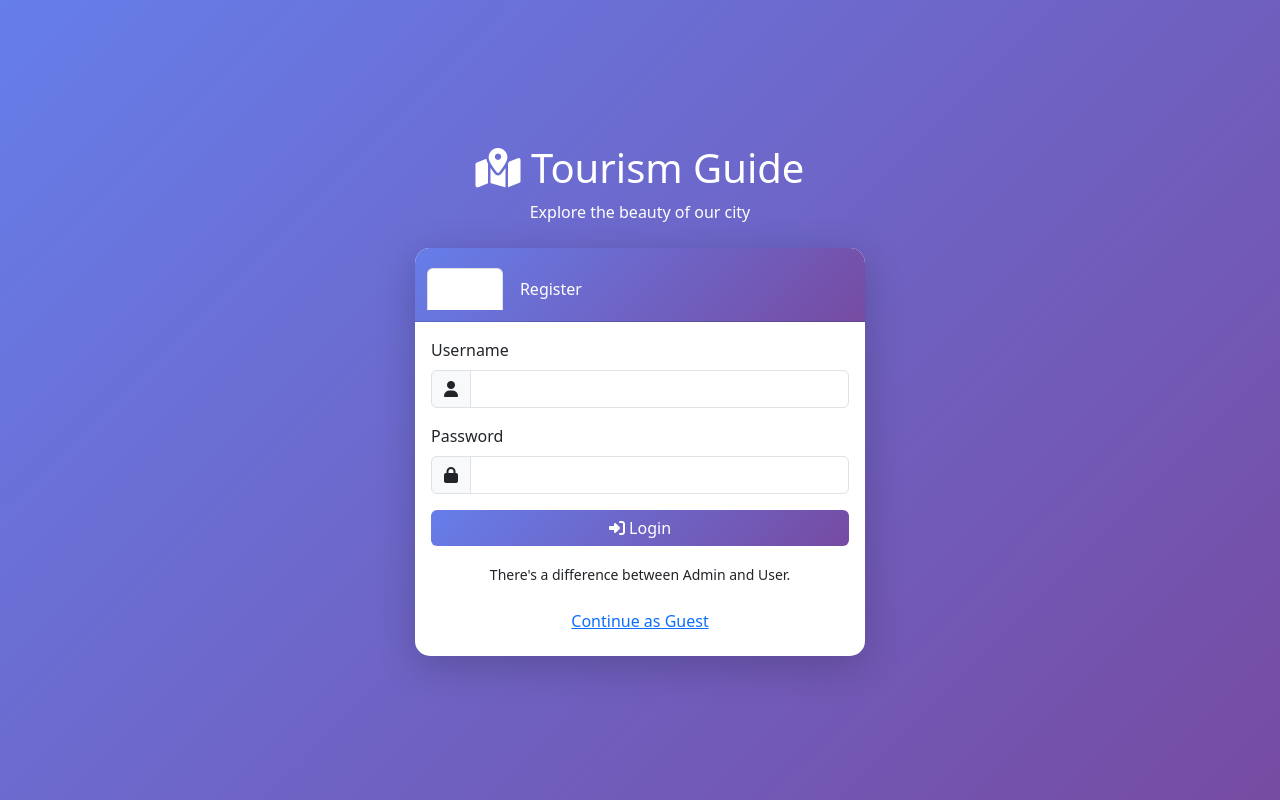
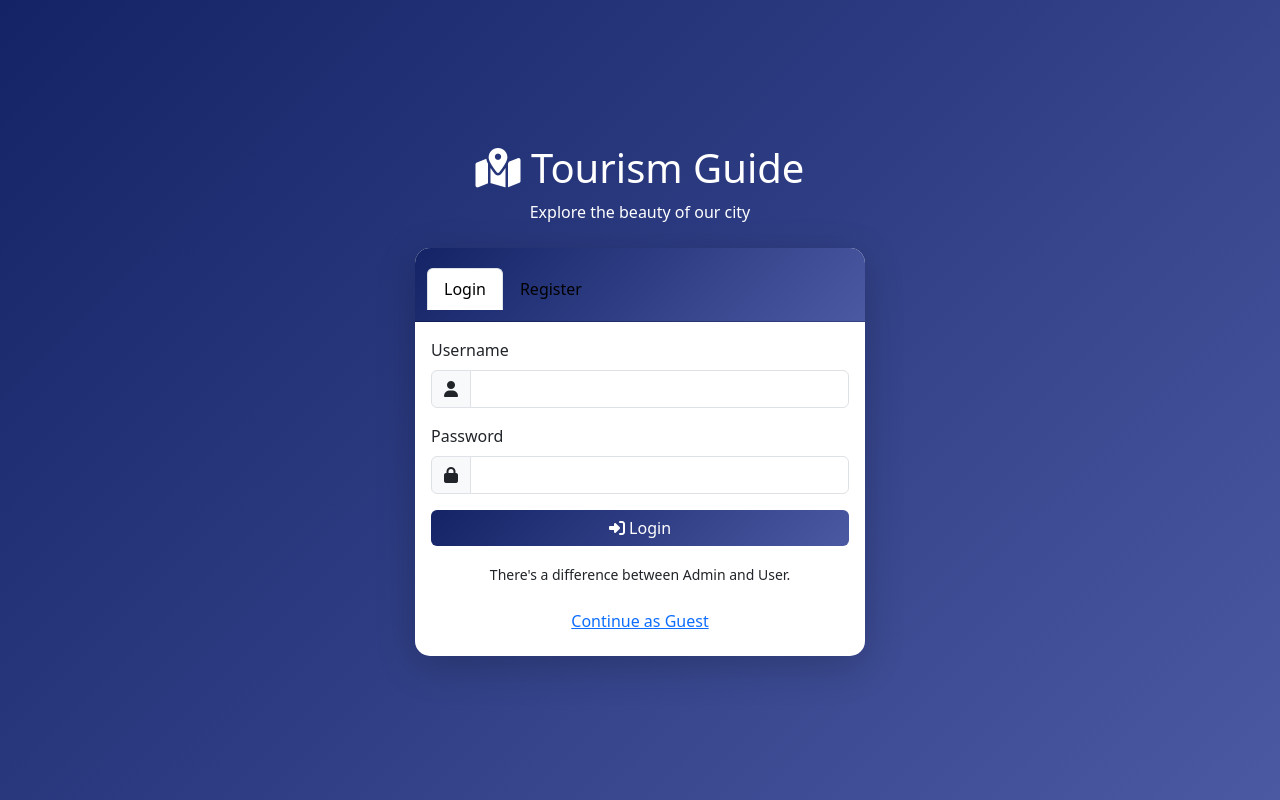
Before and after one commit to H1n2zo/tourism_guide, a PHP site: page /tourism_guide/login.php in a window 1280 px wide. Run offline with PHP 8.4, Linux system fonts and the light colour scheme.

Commit message:
I changed some colors

```diff
--- a/admin/add_destination.php
+++ b/admin/add_destination.php
@@ -164,7 +164,7 @@ if ($edit_mode) {
     <style>
         .sidebar {
             min-height: 100vh;
-            background: linear-gradient(135deg, #667eea 0%, #764ba2 100%);
+            background: linear-gradient(135deg, #2e50e8ff 0%, #8017e8ff 100%);
             color: white;
             position: fixed;
             width: 250px;
--- a/admin/categories.php
+++ b/admin/categories.php
@@ -79,7 +79,7 @@ $icon_options = [
     <style>
         .sidebar {
             min-height: 100vh;
-            background: linear-gradient(135deg, #667eea 0%, #764ba2 100%);
+            background: linear-gradient(135deg, #2e50e8ff 0%, #8017e8ff 100%);
             color: white;
             position: fixed;
             width: 250px;
--- a/admin/dashboard.php
+++ b/admin/dashboard.php
@@ -28,7 +28,7 @@ $recent_destinations = $conn->query("SELECT d.*, c.name as category_name
     <style>
         .sidebar {
             min-height: 100vh;
-            background: linear-gradient(135deg, #667eea 0%, #764ba2 100%);
+            background: linear-gradient(135deg, #2e50e8ff 0%, #8017e8ff 100%);
             color: white;
             position: fixed;
             width: 250px;
--- a/admin/destinations.php
+++ b/admin/destinations.php
@@ -60,7 +60,7 @@ $categories = $conn->query("SELECT * FROM categories ORDER BY name");
     <style>
         .sidebar {
             min-height: 100vh;
-            background: linear-gradient(135deg, #667eea 0%, #764ba2 100%);
+            background: linear-gradient(135deg, #2e50e8ff 0%, #8017e8ff 100%);
             color: white;
             position: fixed;
             width: 250px;
--- a/admin/reviews.php
+++ b/admin/reviews.php
@@ -60,7 +60,7 @@ $avg_website_rating = $conn->query("SELECT AVG(rating) as avg FROM website_feedb
     <style>
         .sidebar {
             min-height: 100vh;
-            background: linear-gradient(135deg, #667eea 0%, #764ba2 100%);
+            background: linear-gradient(135deg, #2e50e8ff 0%, #8017e8ff 100%);
             color: white;
             position: fixed;
             width: 250px;
--- a/admin/routes.php
+++ b/admin/routes.php
@@ -77,7 +77,7 @@ $destinations = $conn->query("SELECT id, name FROM destinations WHERE is_active
     <style>
         .sidebar {
             min-height: 100vh;
-            background: linear-gradient(135deg, #667eea 0%, #764ba2 100%);
+            background: linear-gradient(135deg, #2e50e8ff 0%, #8017e8ff 100%);
             color: white;
             position: fixed;
             width: 250px;
--- a/admin/users.php
+++ b/admin/users.php
@@ -45,7 +45,7 @@ $users = $conn->query("SELECT * FROM users ORDER BY created_at DESC");
     <style>
         .sidebar {
             min-height: 100vh;
-            background: linear-gradient(135deg, #667eea 0%, #764ba2 100%);
+            background: linear-gradient(135deg, #2e50e8ff 0%, #8017e8ff 100%);
             color: white;
             position: fixed;
             width: 250px;
--- a/feedback.php
+++ b/feedback.php
@@ -45,11 +45,11 @@ $avg_rating_data = $avg_rating_query->fetch_assoc();
     <link rel="stylesheet" href="https://cdnjs.cloudflare.com/ajax/libs/font-awesome/6.4.0/css/all.min.css">
     <style>
         .navbar {
-            background: linear-gradient(135deg, #667eea 0%, #764ba2 100%);
+            background: linear-gradient(135deg, #132365ff 0%, #4b59a3ff 100%);
             box-shadow: 0 2px 10px rgba(0,0,0,0.1);
         }
         .hero-section {
-            background: linear-gradient(135deg, rgba(102, 126, 234, 0.9) 0%, rgba(118, 75, 162, 0.9) 100%);
+            background: linear-gradient(135deg, #132365ff 0%, #4b59a3ff 100%);
             color: white;
             padding: 60px 0 80px;
         }
--- a/index.php
+++ b/index.php
@@ -52,12 +52,12 @@ $destinations = $conn->query($query);
         }
 
         .navbar {
-            background: linear-gradient(135deg, var(--primary-color) 0%, var(--secondary-color) 100%);
+            background: linear-gradient(135deg, #132365ff 0%, #4b59a3ff 100%);
             box-shadow: 0 2px 10px rgba(0,0,0,0.1);
         }
 
         .hero-section {
-            background: linear-gradient(135deg, rgba(102, 126, 234, 0.9) 0%, rgba(118, 75, 162, 0.9) 100%),
+            background: linear-gradient(135deg, #132365ff 0%, #4b59a3ff 100%),
                         url('https://source.unsplash.com/1600x900/?cebu,tourism') center/cover;
             color: white;
             padding: 80px 0;
--- a/login.php
+++ b/login.php
@@ -65,7 +65,7 @@ if ($_SERVER['REQUEST_METHOD'] === 'POST') {
     <link rel="stylesheet" href="https://cdnjs.cloudflare.com/ajax/libs/font-awesome/6.4.0/css/all.min.css">
     <style>
         body {
-            background: linear-gradient(135deg, #667eea 0%, #764ba2 100%);
+            background: linear-gradient(135deg, #132365ff 0%, #4b59a3ff 100%);
             min-height: 100vh;
             display: flex;
             align-items: center;
@@ -80,13 +80,13 @@ if ($_SERVER['REQUEST_METHOD'] === 'POST') {
             box-shadow: 0 10px 40px rgba(0,0,0,0.2);
         }
         .card-header {
-            background: linear-gradient(135deg, #667eea 0%, #764ba2 100%);
+            background: linear-gradient(135deg, #132365ff 0%, #4b59a3ff 100%);
             color: white;
             border-radius: 15px 15px 0 0 !important;
             padding: 20px;
         }
         .btn-primary {
-            background: linear-gradient(135deg, #667eea 0%, #764ba2 100%);
+            background: linear-gradient(135deg, #132365ff 0%, #4b59a3ff 100%);
             border: none;
         }
         .btn-primary:hover {
@@ -107,10 +107,10 @@ if ($_SERVER['REQUEST_METHOD'] === 'POST') {
                 <div class="card-header">
                     <ul class="nav nav-tabs card-header-tabs" role="tablist">
                         <li class="nav-item">
-                            <a class="nav-link active text-white" data-bs-toggle="tab" href="#login">Login</a>
+                            <a class="nav-link active text-black" data-bs-toggle="tab" href="#login">Login</a>
                         </li>
                         <li class="nav-item">
-                            <a class="nav-link text-white" data-bs-toggle="tab" href="#register">Register</a>
+                            <a class="nav-link text-black" data-bs-toggle="tab" href="#register">Register</a>
                         </li>
                     </ul>
                 </div>
```
